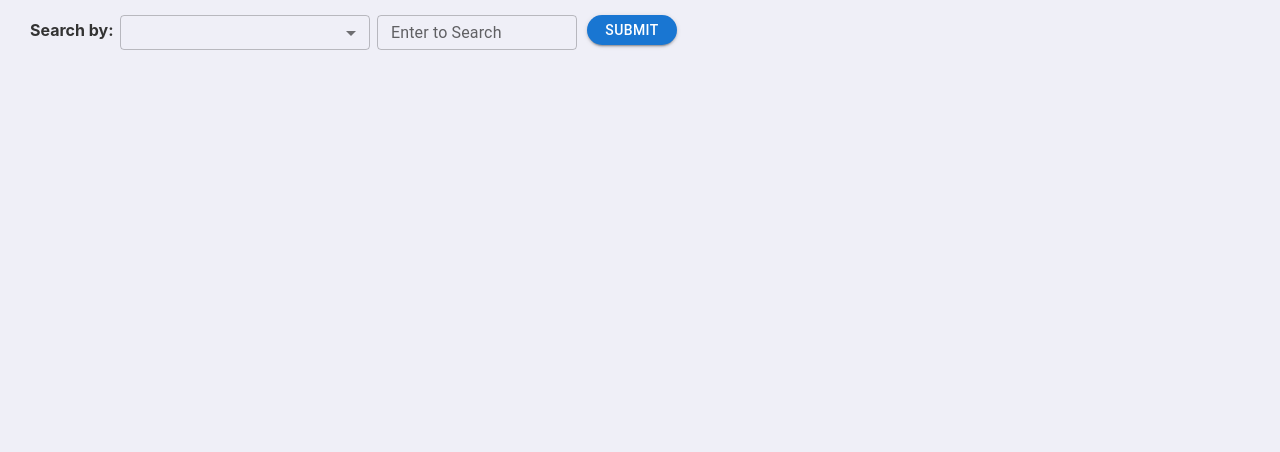
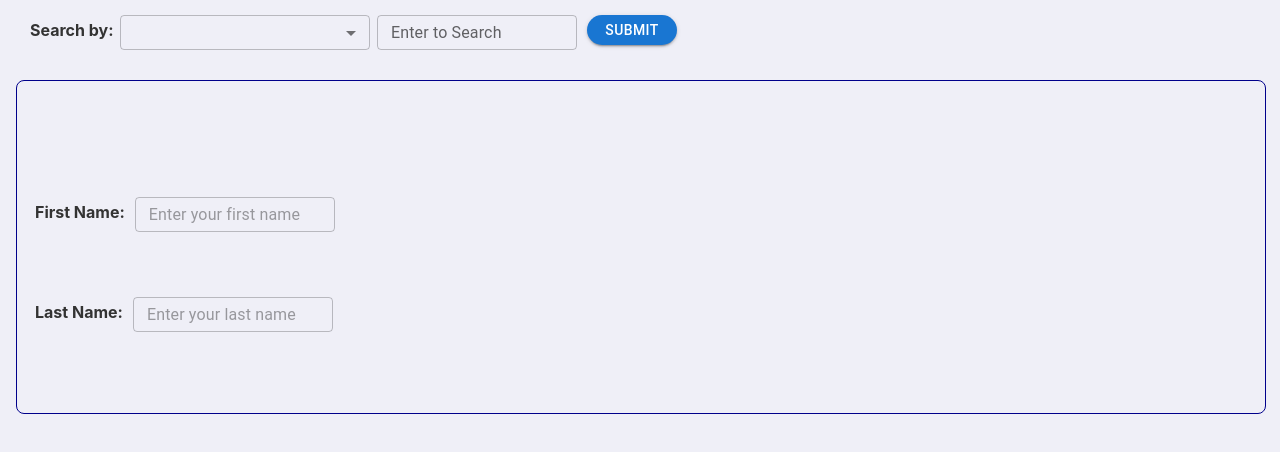
Before and after one commit to MHasaan/db-website, a React (Create React App) app: page / in a window 1280 px wide. Shown: the top 452 px of the page. Built offline with nearby package versions, Linux system fonts and the light colour scheme.

Commit message:
Box+ Text+TextField

```diff
--- a/src/App.js
+++ b/src/App.js
@@ -2,7 +2,7 @@ import React from 'react';
 import SearchHeader from './Search/Search_Header';
 import Selecting from './Search/Selecting';
 import Form from './Search/Input';
-import name_etc from './Information/info'
+import BoxComponent from './Information/Box';
 
 function App() {
   return (
@@ -10,7 +10,7 @@ function App() {
       <SearchHeader/>
       <Selecting/>
       <Form/>
-      <name_etc label="First Name" placeholder="Enter your first name" />
+      <BoxComponent/>
     </div>
   );
 }
--- /dev/null
+++ b/src/Information/Box.js
@@ -0,0 +1,26 @@
+import React from 'react';
+import Box from '@mui/material/Box';
+import Name_etc from './info';
+
+const BoxComponent = () => {
+    return (
+        <Box
+            sx={{
+                border: 1,
+                borderColor: '#00008B',
+                borderRadius: 2,
+                p: 2,
+                m: 2,
+                width: '95%',
+                height: '300px',
+                marginTop: '60px', // This will move the box down
+            }}
+        >
+            <Name_etc label="First Name" placeholder="Enter your first name" top={100} left={2} />
+            <Name_etc label="Last Name" placeholder="Enter your last name" top={150} left={2} />
+            {/* Add more Name_etc components as needed */}
+        </Box>
+    );
+};
+
+export default BoxComponent;
--- a/src/Information/info.jsx
+++ b/src/Information/info.jsx
@@ -1,22 +1,44 @@
 import React from 'react';
+import TextField from '@mui/material/TextField';
 
-const name_etc = ({label, placeholder}) => {
-    const headerStyles = {
+const Name_etc = ({ label, placeholder, top, left }) => {
+  const containerStyles = {
+    display: 'flex',
+    alignItems: 'center', // Vertically align label and text field
+    position: 'relative',
+    top: `${top}px`,
+    left: `${left}px`,
+  };
+
+  const labelStyles = {
     fontSize: '16px',
     fontWeight: 'bold',
     color: '#333',
+    marginRight: '10px', // Add space between label and text field
     position: 'relative',
-        top: '400px',
-        left: '30px',
-
+    top: '-10px', // Adjust this value as needed to move Text up or down
   };
 
   return (
-        <div style={headerStyles}>
-            {label}:
-            <input type="text" placeholder={placeholder} />
+    <div style={containerStyles}>
+      <div style={labelStyles}>{label}:</div>
+      <TextField
+        placeholder={placeholder}
+        variant="outlined"
+        style={{
+          marginRight: '10px',
+          height: '50px',
+          width: '200px',
+        }}
+        InputLabelProps={{
+          style: { top: '-10px' },
+        }}
+        InputProps={{
+          style: { height: '35px' },
+        }}
+      />
     </div>
   );
 };
 
-export default name_etc;
+export default Name_etc;
```
Lines whose indentation alone changed are shown as unchanged.
